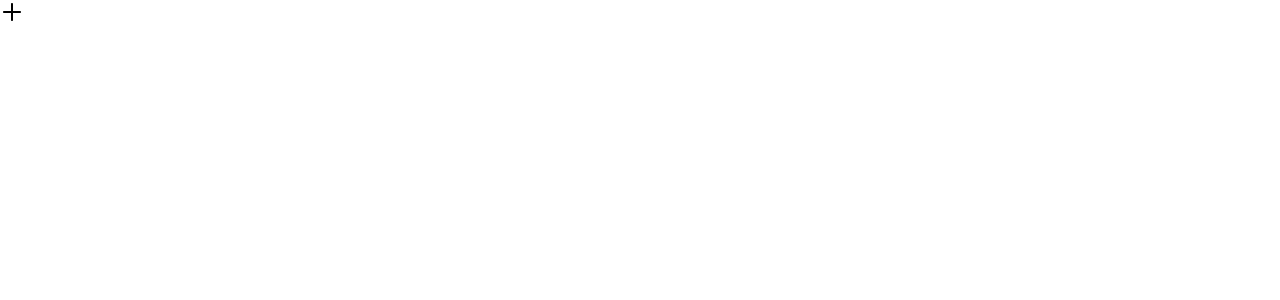
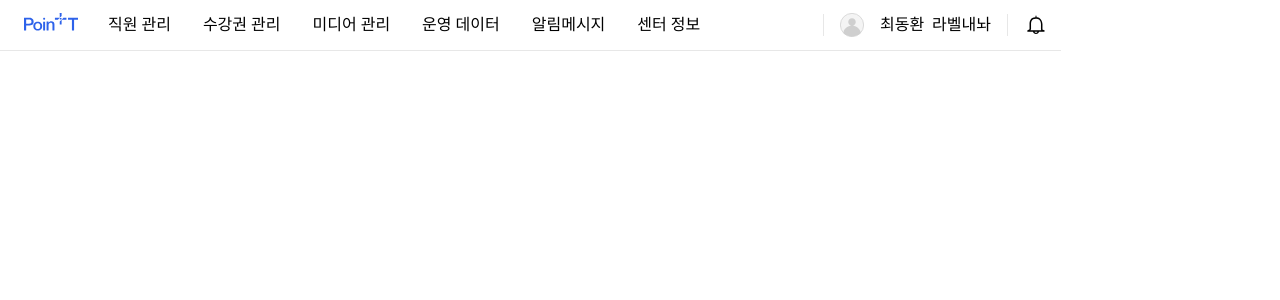
Before and after one commit to pie-sfac/3-20-gangstarr, a React (Vite) app: page / in a window 1280 px wide. Shown: the top 300 px of the page. Built offline with nearby package versions, Linux system fonts and the light colour scheme.

Commit message:
Feat #16 TopNavigationBar 1차 제작
TopNaviBar 타입 정의
TopNaviBar 제작
TopNaviBar 타입파일 정리

```diff
--- a/src/App.tsx
+++ b/src/App.tsx
@@ -1,11 +1,25 @@
 import { Reset } from 'styled-reset';
-import { Icon } from './components/icon';
+import TopNavigationBar from './components/TopNavigationBar';
+import { IUserData } from './types/TopNavigationBarTypes';
+
+const tapMenuLists = [
+  { tapName: '직원 관리', path: 'Home' },
+  { tapName: '수강권 관리', path: 'Reserve' },
+  { tapName: '미디어 관리', path: 'Member' },
+  { tapName: '운영 데이터', path: 'Center' },
+  { tapName: '알림메시지', path: 'MyPage' },
+  { tapName: '센터 정보', path: 'Home' },
+];
+
+const userData: IUserData = {
+  name: '최동환',
+};
 
 function App() {
   return (
     <>
       <Reset />
-      <Icon name='add'></Icon>
+      <TopNavigationBar tapMenuLists={tapMenuLists} userData={userData} />
     </>
   );
 }
--- /dev/null
+++ b/src/components/TopNavigationBar.tsx
@@ -0,0 +1,97 @@
+import { styled } from 'styled-components';
+import { Icon, Graphic } from './icon';
+import { ITopNavigationBarProps } from '../types/TopNavigationBarTypes';
+
+const TopNavigationBar = ({
+  tapMenuLists,
+  userData,
+}: ITopNavigationBarProps) => {
+  const tapList = tapMenuLists?.map((tapItem) => (
+    <TapItem key={tapItem.tapName} href={tapItem.path}>
+      {tapItem.tapName}
+    </TapItem>
+  ));
+
+  return (
+    <NavigationLayout>
+      <LogoWarp>
+        <Graphic name={'logo'} />
+      </LogoWarp>
+      <TapListWarp>
+        {tapList ? <MenuTap>{tapList}</MenuTap> : <MenuTap></MenuTap>}
+      </TapListWarp>
+      <Line />
+      <UserWrap>
+        <Graphic name={'profile24px'} />
+        {userData ? (
+          <UserData>
+            <div>{userData.name}</div>
+            <div>라벨내놔</div>
+          </UserData>
+        ) : (
+          <div>로그인이 필요합니다.</div>
+        )}
+
+        <Line />
+        <Icon name={'notice'} />
+      </UserWrap>
+    </NavigationLayout>
+  );
+};
+
+export default TopNavigationBar;
+
+const NavigationLayout = styled.div`
+  border-bottom: 1px solid #e7e7e7;
+  width: 1024px;
+  height: 50px;
+  background: #ffffff;
+  padding-left: 24px;
+  padding-right: 13px;
+
+  display: inline-flex;
+  justify-content: space-between;
+  align-items: center;
+`;
+
+const LogoWarp = styled.div`
+  position: relative;
+  top: -3px;
+  display: inline-flex;
+`;
+
+const TapListWarp = styled.div`
+  display: inline-flex;
+  flex: 1;
+  align-items: center;
+
+  margin-left: 30px;
+`;
+const UserWrap = styled.div`
+  padding-left: 16px;
+  display: inline-flex;
+  align-items: center;
+  gap: 16px;
+`;
+
+const MenuTap = styled.div`
+  display: inline-flex;
+  margin-right: 32px;
+  gap: 32px;
+`;
+
+const Line = styled.div`
+  width: 1px;
+  height: 22px;
+  background: #e7e7e7;
+`;
+
+const TapItem = styled.a`
+  text-decoration: none;
+  color: black;
+`;
+
+const UserData = styled.div`
+  display: flex;
+  gap: 8px;
+`;
--- /dev/null
+++ b/src/types/TopNavigationBarTypes.ts
@@ -0,0 +1,10 @@
+export interface ITopNavigationBarProps {
+  tapMenuLists?: {
+    tapName: string;
+    path: string;
+  }[];
+  userData?: IUserData;
+}
+export interface IUserData {
+  name: string;
+}
```
